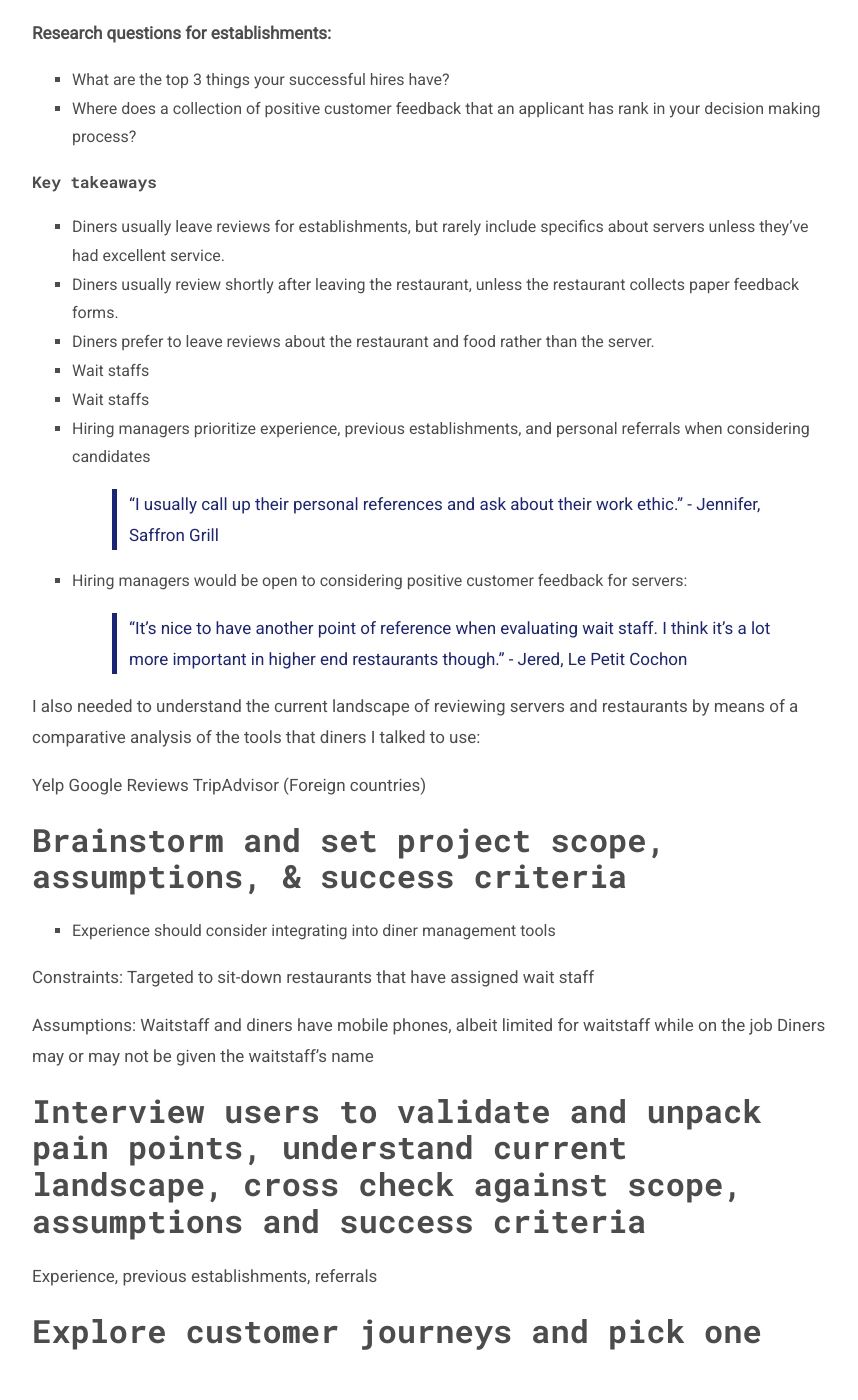
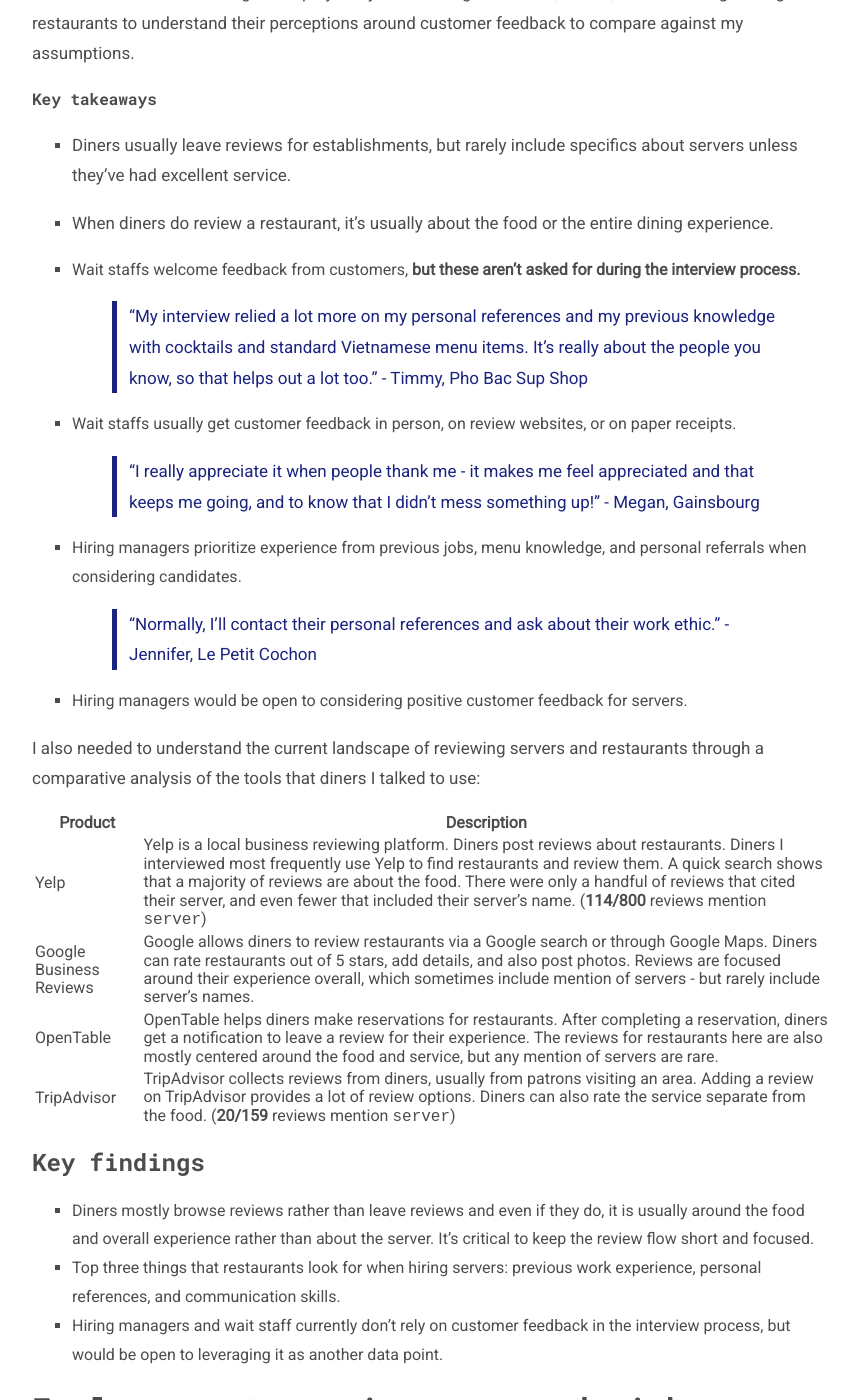
Before and after one commit to isaackuek/isaackuek.me, a Jekyll site: the page built from _posts/2018-05-18-wait-staff-reviews.md, in a window 1280 px wide and 1400 px high, scrolled down 1079 px. Shown: the whole window, without its empty margins (208-1066 px from the left). Built offline with Jekyll 4.4.1, drawn with Linux system fonts in a browser that asks for light colours; nearby versions of some CDN libraries; some of the changed text lies outside the part shown.

Commit message:
Changes to GDC

```diff
--- a/_posts/2018-05-18-wait-staff-reviews.md
+++ b/_posts/2018-05-18-wait-staff-reviews.md
@@ -8,76 +8,95 @@ projectDescription: "Google's design challenge to create a hypothetical product
 # Problem Space
 
 ---
-Who is my user? Wait staff
-What is their problem?
+Who is my user: Wait staff
+What is their problem:
 Need to get customer feedback to improve to secure new employment
 No singular location to get feedback from customers since they can post anywhere
 
+
 Who is my secondary user? Diners
+
 What is their problem?
+
 No time to leave restaurant reviews unless it's really good or really bad
+
 Don't know the name of server to leave feedback
 
+
+
 Problem space
+
 Is this targeted to more personalized restaurant industries? Where the server usually announces their name?
 
+
+
 Should the problem help separate reviews from food vs. wait staff?
+
 *Pros:* Isolate the feedback
+
 
 ---
 
-I had to understand the current landscape of wait staffs, the hiring process, and also how diners provide feedback to wait staffs. I began the project by interviewing wait staffs, diners, and also hiring managers at restaurants to understand their perceptions around customer feedback.
 
-**Research questions for diners:**
-- How often do you leave feedback for restaurants you visit?
-- If given the choice to rate the restaurant & the wait staff, which would you choose?
-
-**Research questions for servers:**
-- In what ways do customers leave feedback for you, if any?
-- When looking for new jobs, what information do you include in your application?
-- What are your thoughts on getting feedback and reviews from customers you serve?
-- How much does previous customer feedback (good ones primarily) influence your job application if any?
-
-**Research questions for establishments:**
-- What are the top 3 things your successful hires have?
-- Where does a collection of positive customer feedback that an applicant has rank in your decision making process?
+`Brainstorm and set project scope, assumptions, & success criteria`
 
 
+`Interview users to validate and unpack pain points, understand current landscape, cross check against scope, assumptions and success criteria`
+
+I had to understand the current landscape of wait staffs, the hiring process, and also how diners provide feedback to wait staffs. I began the project by interviewing wait staffs, diners, and also hiring managers at restaurants to understand their perceptions around customer feedback to compare against my assumptions.
+
 #### Key takeaways
+
 - Diners usually leave reviews for establishments, but rarely include specifics about servers unless they've had excellent service.
-- Diners usually review shortly after leaving the restaurant, unless the restaurant collects paper feedback forms.
-- Diners prefer to leave reviews about the restaurant and food rather than the server.
-- Wait staffs
-- Wait staffs
-- Hiring managers prioritize experience, previous establishments, and personal referrals when considering candidates
-> "I usually call up their personal references and ask about their work ethic." - Jennifer, Saffron Grill
 
-- Hiring managers would be open to considering positive customer feedback for servers:
-> "It's nice to have another point of reference when evaluating wait staff. I think it's a lot more important in higher end restaurants though." - Jered, Le Petit Cochon
+- When diners do review a restaurant, it's usually about the food or the entire dining experience.
 
-I also needed to understand the current landscape of reviewing servers and restaurants by means of a comparative analysis of the tools that diners I talked to use:
+- Wait staffs welcome feedback from customers, **but these aren't asked for during the interview process.**
+> "My interview relied a lot more on my personal references and my previous knowledge with cocktails and standard Vietnamese menu items. It's really about the people you know, so that helps out a lot too." - Timmy, Pho Bac Sup Shop
 
-Yelp
-Google Reviews
-TripAdvisor (Foreign countries)
+- Wait staffs usually get customer feedback in person, on review websites, or on paper receipts.
+> "I really appreciate it when people thank me - it makes me feel appreciated and that keeps me going, and to know that I didn't mess something up!" - Megan, Gainsbourg
+
+- Hiring managers prioritize experience from previous jobs, menu knowledge, and personal referrals when considering candidates.
+> "Normally, I'll contact their personal references and ask about their work ethic." - Jennifer, Le Petit Cochon
+
+- Hiring managers would be open to considering positive customer feedback for servers.
+
+I also needed to understand the current landscape of reviewing servers and restaurants through a comparative analysis of the tools that diners I talked to use:
+
+| Product | Description |
+|--|--|
+|Yelp | Yelp is a local business reviewing platform. Diners post reviews about restaurants. Diners I interviewed most frequently use Yelp to find restaurants and review them. A quick search shows that a majority of reviews are about the food. There were only a handful of reviews that cited their server, and even fewer that included their server's name. (**114/800** reviews mention `server`)|
+|Google Business Reviews | Google allows diners to review restaurants via a Google search or through Google Maps. Diners can rate restaurants out of 5 stars, add details, and also post photos. Reviews are focused around their experience overall, which sometimes include mention of servers - but rarely include server's names.|
+|OpenTable|OpenTable helps diners make reservations for restaurants. After completing a reservation, diners get a notification to leave a review for their experience. The reviews for restaurants here are also mostly centered around the food and service, but any mention of servers are rare.|
+|TripAdvisor|TripAdvisor collects reviews from diners, usually from patrons visiting an area. Adding a review on TripAdvisor provides a lot of review options. Diners can also rate the service separate from the food. (**20/159** reviews mention `server`)|
 
 
-# Brainstorm and set project scope, assumptions, & success criteria
+## Key findings
+* Diners mostly browse reviews rather than leave reviews and even if they do, it is usually around the food and overall experience rather than about the server. It's critical to keep the review flow short and focused.
+* Top three things that restaurants look for when hiring servers: previous work experience, personal references, and communication skills.
+* Hiring managers and wait staff currently don't rely on customer feedback in the interview process, but would be open to leveraging it as another data point.
 
-* Experience should consider integrating into diner management tools
+# Explore customer journeys and pick one
+I considered the key takeaways from my interviews and comparative analysis to inform the goals of the design:
 
-Constraints:
-Targeted to sit-down restaurants that have assigned wait staff
-
-Assumptions:
-Waitstaff and diners have mobile phones, albeit limited for waitstaff while on the job
-Diners may or may not be given the waitstaff's name
+1. **Make it seamless for diners to leave feedback for their servers.**
+The design needs to allow diners to leave feedback and be lightweight. The longer the review process is, the less likely it is for them to submit the review.
+2. **Enable servers to curate and share their feedback with others.**
+Positive feedback is important to servers and is integral to their career. How might a waitstaff be able to utilize the feedback they've accumulated when finding new opportunities?
+3. **Increase adoption of using personal feedback in reviews and hiring.**
+Today, hiring managers I've talked to rely a lot on personal references and previous experience when evaluating candidates. Positive customer feedback can function as an additional 'personal reference' since is a strong supporting data point to show that the server is customer-centric and performed well at their previous roles.
 
 
-# Interview users to validate and unpack pain points, understand current landscape, cross check against scope, assumptions and success criteria
+Narrowing the focus
 
+- Dining experience, in tandem with restaurant review or separate? Decide. For MVP, separate and lightweight - during checkout process. Not a lot of people leave reviews so this is a more direct. Future option for restaurant managers include integration into Yelp/Google flow
 
-Experience, previous establishments, referrals
+How best to ask for review?
+- Star rating and review? Feedback yes or no?
+What was good during your service?
 
-
-# Explore customer journeys and pick one
+The profile screen:
+- average star rating
+- reviewers like my:
+- featured comments
```
